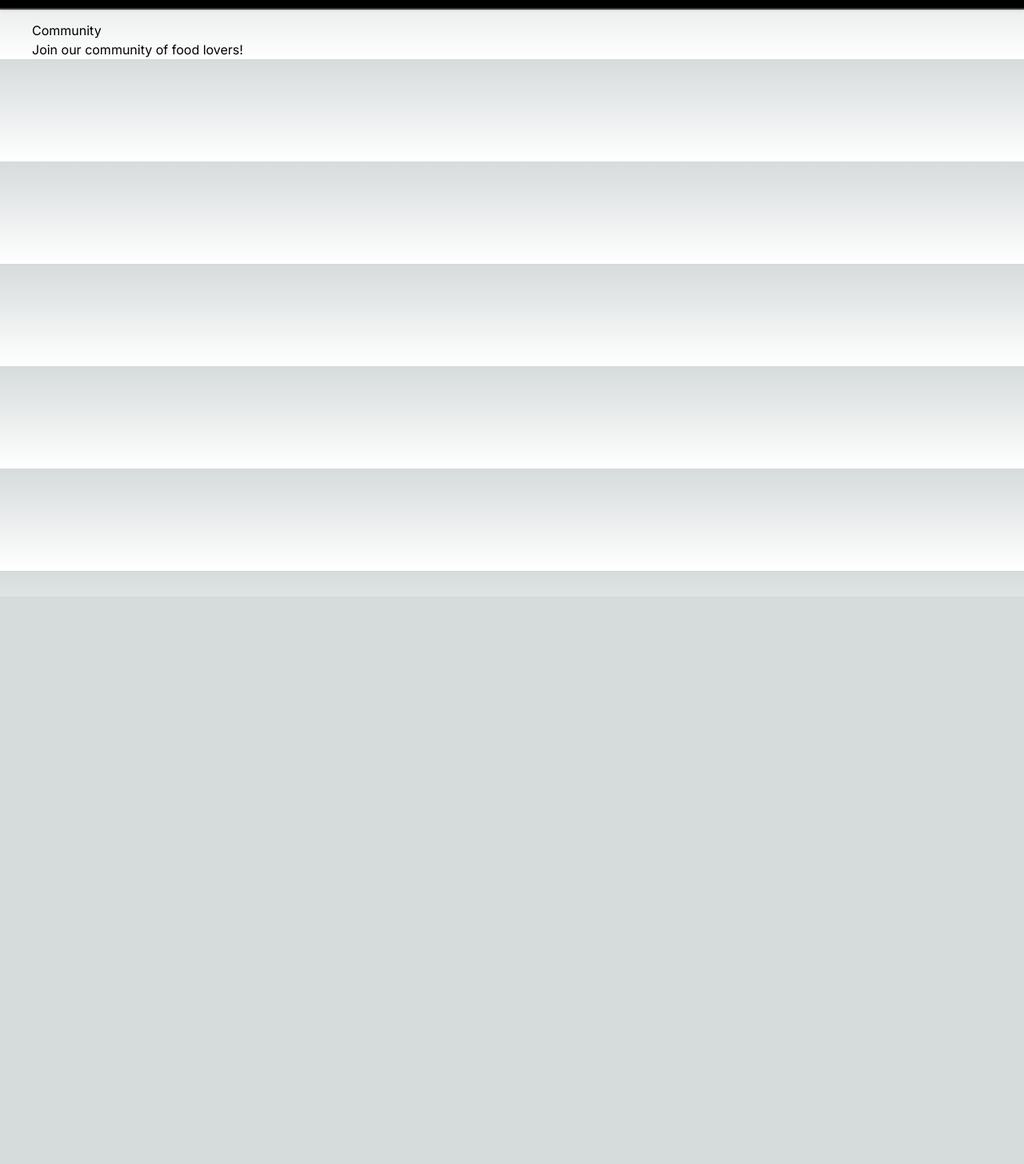
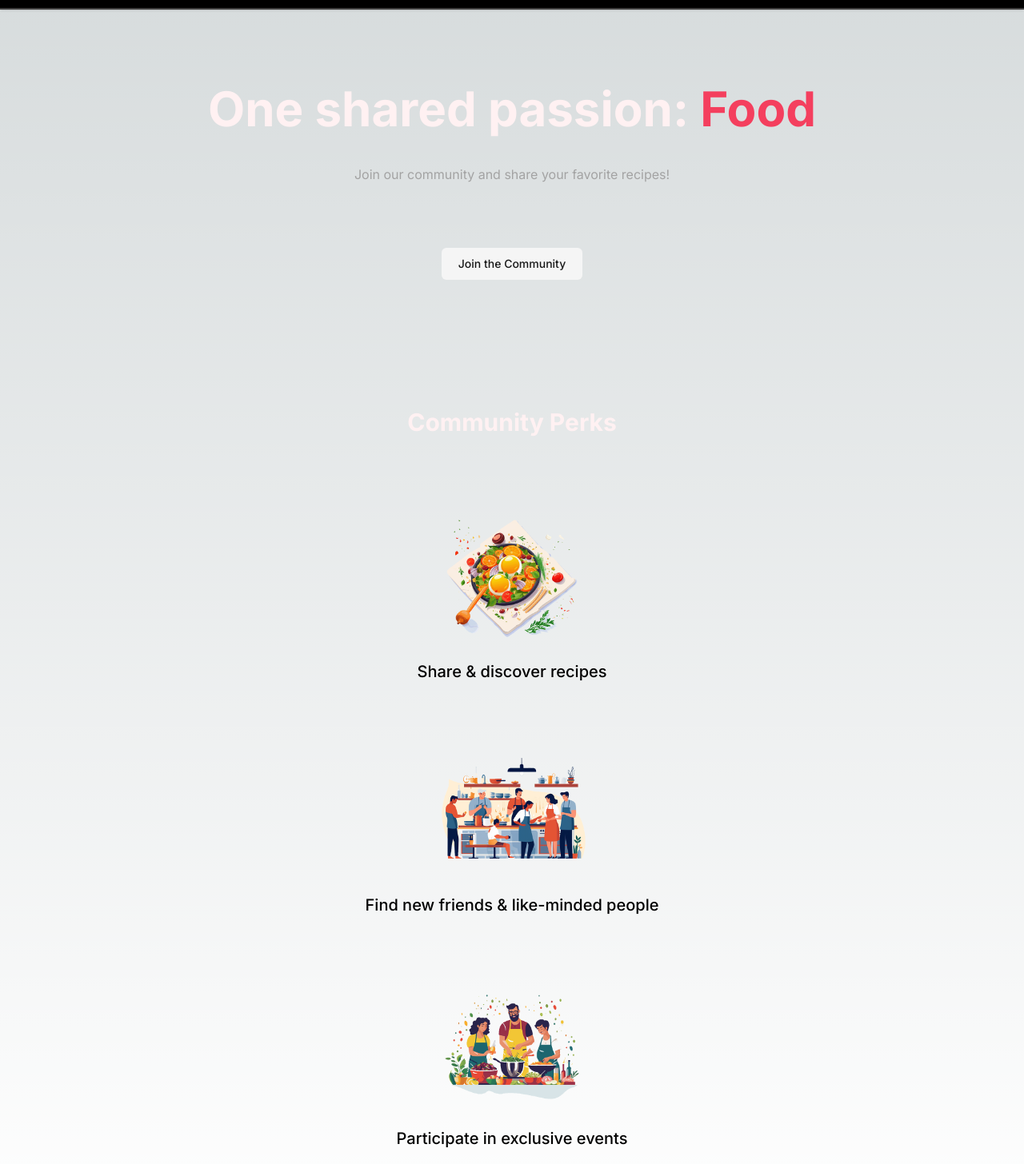
Before and after one commit to taufiqdp/next-foodies-app, a Next.js app: page /community in a window 1280 px wide. Shown: the part 54-1510 px from the top of the page at 80% size. Before the commit the page ends 800 px from the top, so only its background shows below. Built offline with nearby package versions, Linux system fonts and the light colour scheme.

Commit message:
update: add content for community page

```diff
--- a/app/community/page.js
+++ b/app/community/page.js
@@ -1,8 +1,73 @@
+import Image from "next/image";
+import { buttonVariants } from "@/components/ui/button";
+
+import mealIcon from "@/assets/icons/meal.png";
+import communityIcon from "@/assets/icons/community.png";
+import eventsIcon from "@/assets/icons/events.png";
+import Link from "next/link";
+
 export default function CommunityPage() {
   return (
-    <div>
-      <h1>Community</h1>
-      <p>Join our community of food lovers!</p>
-    </div>
+    <>
+      <header className="flex flex-col py-20 text-center items-center space-y-10">
+        <h1 className="text-6xl font-bold text-rose-50">
+          One shared passion: <span className="text-rose-500">Food</span>
+        </h1>
+        <p className="text-neutral-400 pb-10">
+          Join our community and share your favorite recipes!
+        </p>
+        <Link
+          href="#"
+          className={`${buttonVariants({
+            variant: "secondary",
+          })} w-44`}
+        >
+          Join the Community
+        </Link>
+      </header>
+
+      <main className="py-20 space-y-10">
+        <h2 className="text-3xl font-bold text-rose-50 text-center">
+          Community Perks
+        </h2>
+
+        <ul className="flex flex-col items-center text-center space-y-16 py-10">
+          <li className="flex flex-col items-center">
+            <div className="flex justify-center items-center w-48 h-48">
+              <Image
+                src={mealIcon}
+                alt="A delicious meal"
+                className="object-contain"
+              />
+            </div>
+            <p className="text-xl font-medium mt-2">Share & discover recipes</p>
+          </li>
+          <li className="flex flex-col items-center">
+            <div className="flex justify-center items-center w-48 h-48">
+              <Image
+                src={communityIcon}
+                alt="A crowd of people, cooking"
+                className="object-contain"
+              />
+            </div>
+            <p className="text-xl font-medium mt-2">
+              Find new friends & like-minded people
+            </p>
+          </li>
+          <li className="flex flex-col items-center">
+            <div className="flex justify-center items-center w-48 h-48">
+              <Image
+                src={eventsIcon}
+                alt="A crowd of people at a cooking event"
+                className="object-contain"
+              />
+            </div>
+            <p className="text-xl font-medium mt-2">
+              Participate in exclusive events
+            </p>
+          </li>
+        </ul>
+      </main>
+    </>
   );
 }
```
